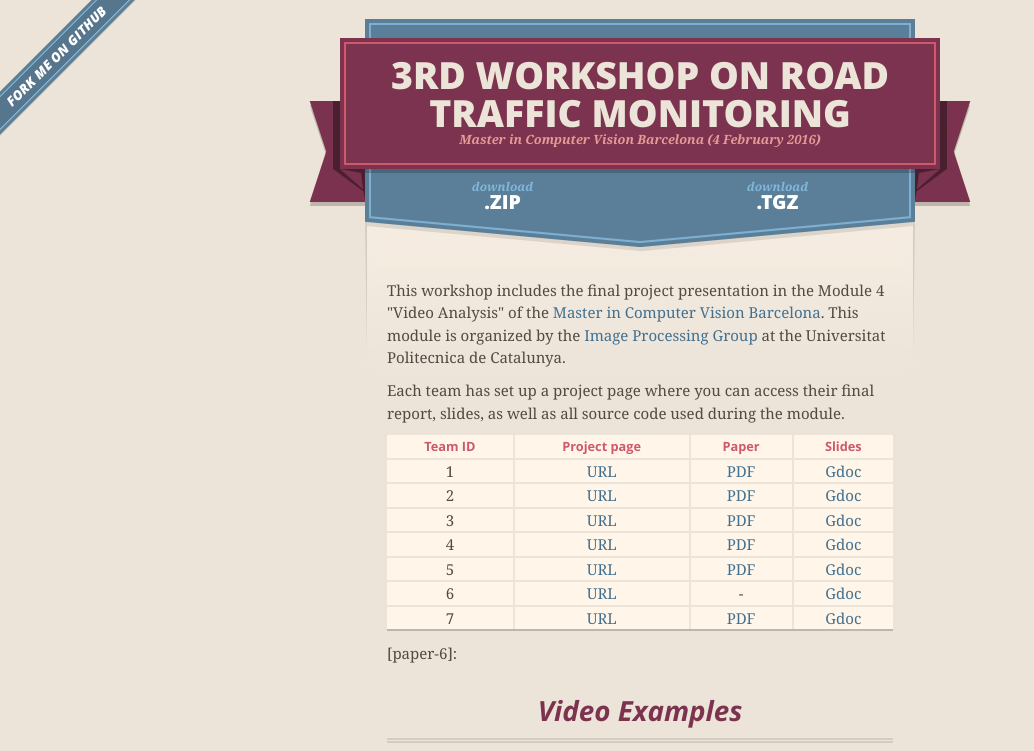
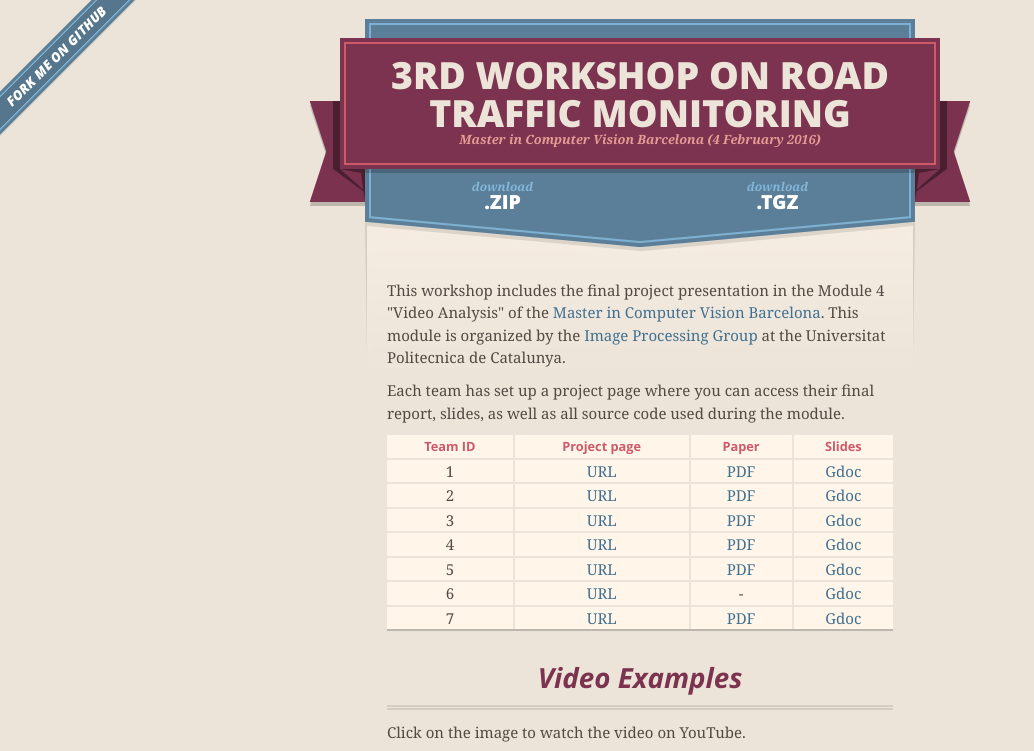
Before and after one commit to mcv-m4-video/class2016, a plain HTML site: page index.html in a window 1280 px wide. Shown: the top 751 px of the page, without its empty margins (0-1034 px from the left). Drawn offline with nearby package versions, Linux system fonts and the light colour scheme.

```diff
--- a/index.html
+++ b/index.html
@@ -105,8 +105,6 @@
 </tbody>
 </table>
 
-<p>[paper-6]:</p>
-
 <h2>
 <a id="video-examples" class="anchor" href="#video-examples" aria-hidden="true"><span aria-hidden="true" class="octicon octicon-link"></span></a>Video Examples</h2>
 
```
Also changed, not shown: params.json (+1 -1 lines).
